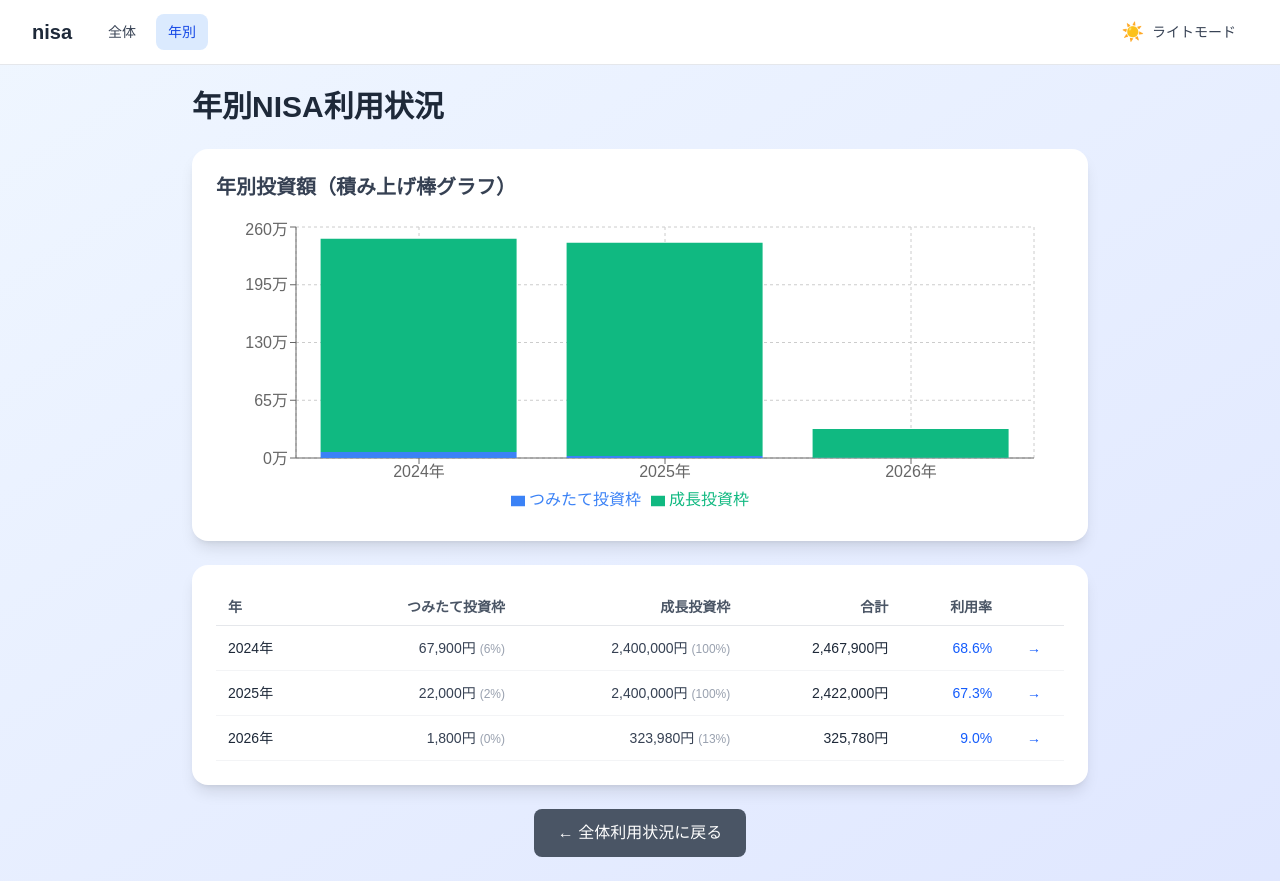
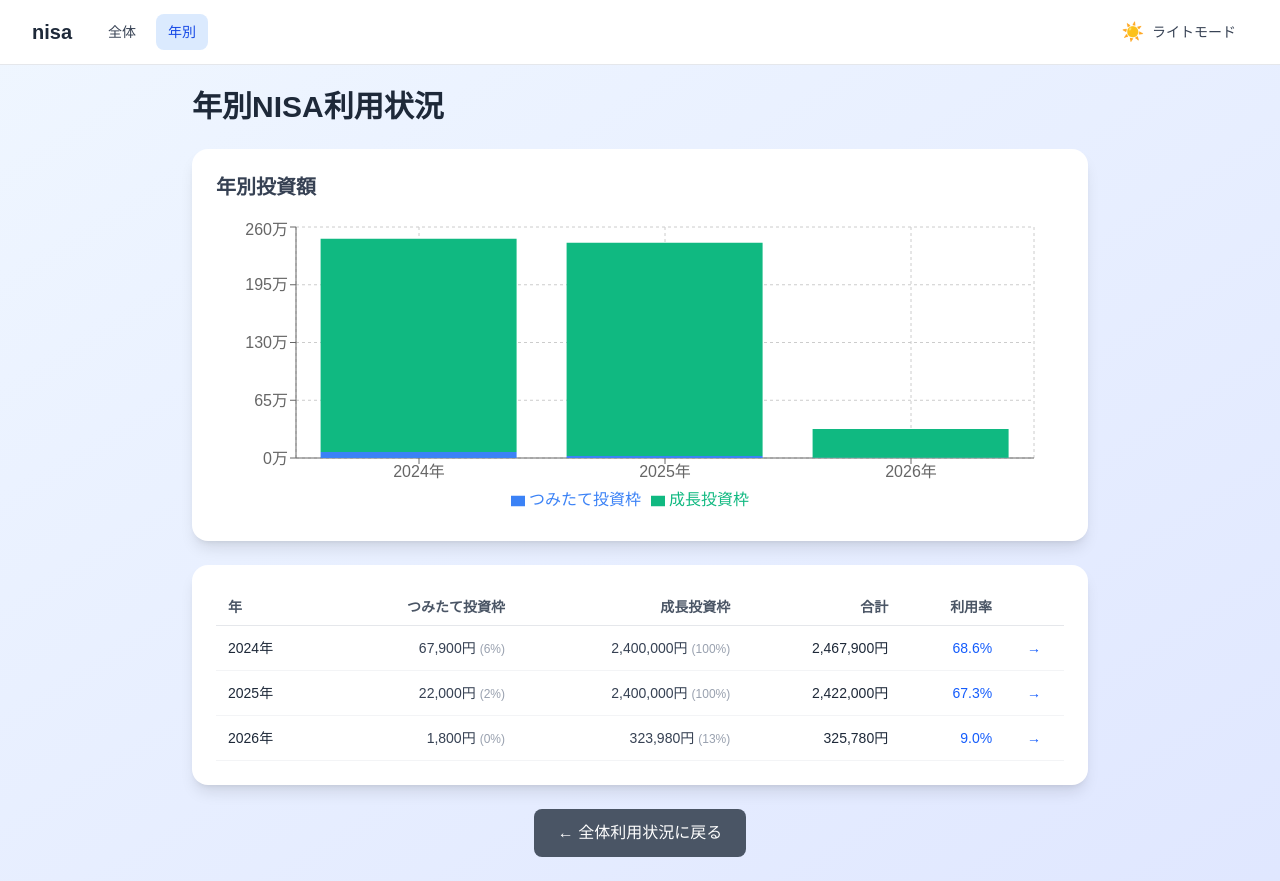
Before and after one commit to TakuyaFukumura/nisa-next-js-app, a Next.js app: page /yearly in a window 1280 px wide. Built offline with nearby package versions, Linux system fonts and the light colour scheme.

Commit message:
不要記述削除

```diff
--- a/src/app/yearly/page.tsx
+++ b/src/app/yearly/page.tsx
@@ -21,7 +21,7 @@ export default function YearlyPage() {
 
                 <div className="bg-white dark:bg-gray-800 rounded-2xl shadow-lg p-6 mb-6">
                     <h2 className="text-xl font-semibold text-gray-700 dark:text-gray-300 mb-4">
-                        年別投資額（積み上げ棒グラフ）
+                        年別投資額
                     </h2>
                     <NisaYearlyChart data={records}/>
                 </div>
```
